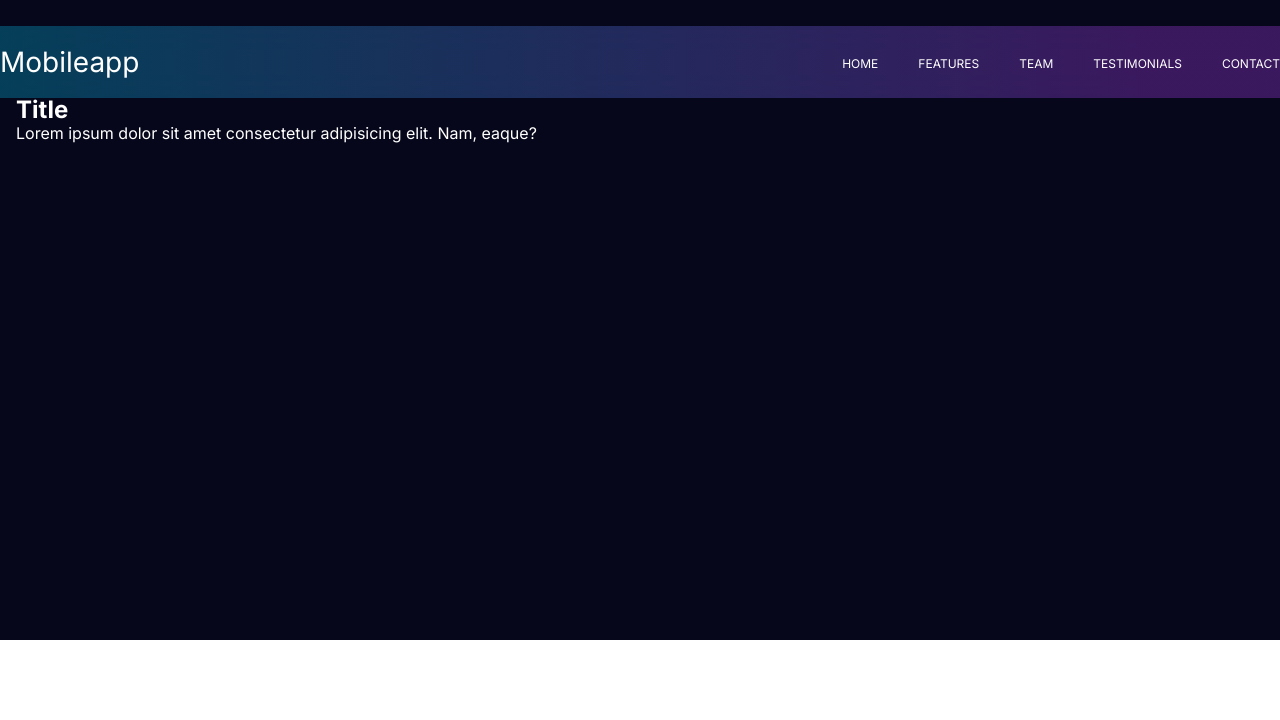
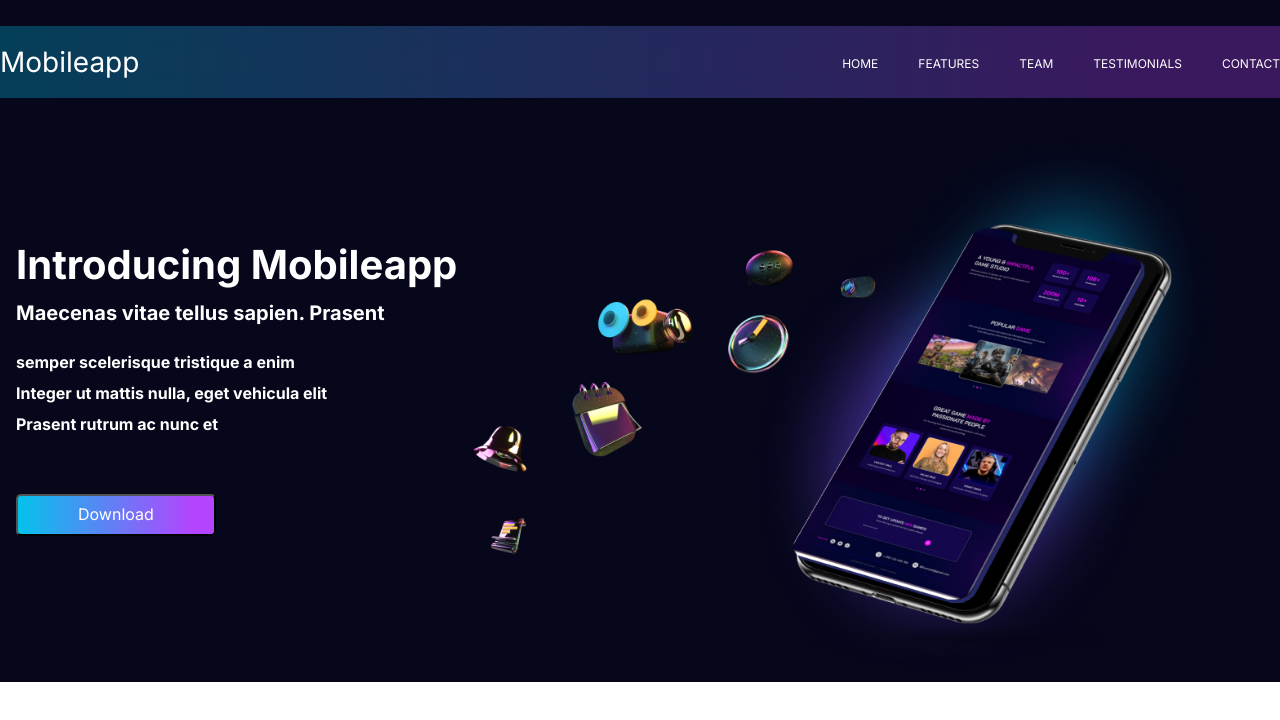
Before and after one commit to Tigriceo/fs84, a plain HTML site: page index.html in a window 1280 px wide. Drawn offline with nearby package versions, Linux system fonts and the light colour scheme.

Commit message:
hero start

```diff
--- a/css/style.css
+++ b/css/style.css
@@ -1,5 +1,6 @@
 :root {
   --colorWhite: #fff;
+  --colorBlack: #000;
 
   --bg-dark: #06071b;
 }
@@ -28,15 +29,34 @@ ul {
   margin-right: auto;
 }
 .btn {
+  display: block;
   font-family: inherit;
+  font-size: 16px;
+  line-height: 1.1875;
+  color: var(--colorWhite);
+  background: linear-gradient(90.03deg, #00c5eb -1.97%, #b544fe 89.43%);
+  border-radius: 5px;
+  cursor: pointer;
+  text-align: center;
+  padding: 9px 60px 10px;
 }
+
+.section-title {
+  font-size: 24px;
+  line-height: 1.2083;
+  color: var(--colorBlack, #000);
+}
+
+/* header */
 .header {
   position: fixed;
+  z-index: 5;
   left: 0;
   top: 26px;
   width: 100%;
   background: linear-gradient(90.03deg, rgba(0, 197, 235, 0.3) -1.97%, rgba(181, 68, 254, 0.3) 89.43%);
   backdrop-filter: blur(17.5px);
+  /* min-height: var(--headerHeight, 72px); */
 }
 .header__block {
   display: flex;
@@ -65,10 +85,40 @@ ul {
 
 /* section hero */
 .hero {
+  position: relative;
+  padding: 241px 0 146px;
+  font-weight: 700;
+  color: var(--colorWhite);
   background: var(--bg-dark);
-  color: var(--colorWhite);
-  min-height: 80vh;
-  padding-top: 96px;
+}
+.hero__inner {
+  max-width: 442px;
+}
+.hero__title {
+  margin-bottom: 12px;
+  font-size: 40px;
+  line-height: 1.2;
+}
+.hero__subtitle {
+  margin-bottom: 28px;
+  font-size: 20px;
+  line-height: 1.2;
+}
+.hero__list-item {
+  /* font-size: 16px; */
+  line-height: 1.1875;
+}
+.hero__list-item:not(:last-child) {
+  margin-bottom: 12px;
+}
+.hero__btn {
+  margin-top: 60px;
+}
+.hero__image {
+  position: absolute;
+  right: 0;
+  bottom: 0;
+  object-fit: contain;
 }
 
 /* наступний */
--- a/index.html
+++ b/index.html
@@ -30,11 +30,26 @@
   </header>
   <main class="main">
     <section class="hero">
-      <div class="container">
-        <h1 class="section-title">Title</h1>
-        <p>
-          Lorem ipsum dolor sit amet consectetur adipisicing elit. Nam, eaque?
-        </p>
+      <div class="container hero__container">
+        <div class="hero__inner">
+          <h1 class="hero__title">Introducing Mobileapp</h1>
+          <p class="hero__subtitle">
+            Maecenas vitae tellus sapien. Prasent
+          </p>
+          <ul class="hero__list">
+            <li class="hero__list-item">
+              semper scelerisque tristique a enim
+            </li>
+            <li class="hero__list-item">
+              Integer ut mattis nulla, eget vehicula elit
+            </li>
+            <li class="hero__list-item">
+              Prasent rutrum ac nunc et
+            </li>
+          </ul>
+          <button type="button" class="btn hero__btn">Download</button>
+        </div>
+        <img src="./images/hero-image.png" class="hero__image" width="895" height="553" alt="phones">
       </div>
     </section>
   </main>
```
Also changed, not shown: images/hero-image.png (added).
